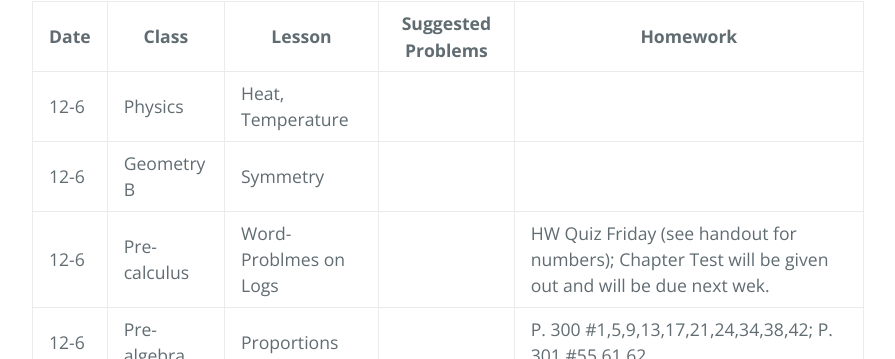
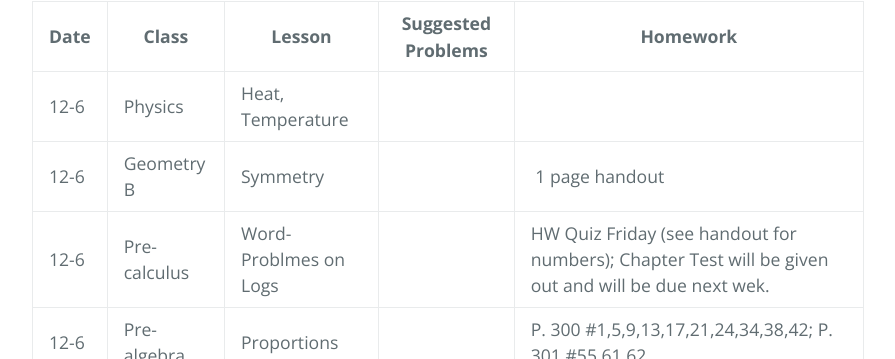
Before and after one commit to gpayoo/gpayoo, a Jekyll site: the page built from index.md, in a window 1280 px wide and 900 px high, scrolled down 471 px. Shown: the part 96-455 px from the top of the window, without its empty margins (192-1087 px from the left). Built offline with Jekyll 4.4.1, drawn with Linux system fonts in a browser that asks for light colours; our own code applies the rules of GitHub Pages for plain Markdown files.

Commit message:
Update index.md

```diff
--- a/index.md
+++ b/index.md
@@ -11,7 +11,7 @@ layout: default
 | Date | Class | Lesson | Suggested Problems | Homework |
 | ---- | ----- | ------ | -------- | ---
 | 12-6 | Physics | Heat, Temperature  | |
-| 12-6 | Geometry B | Symmetry | |
+| 12-6 | Geometry B | Symmetry | |  1 page handout
 | 12-6 | Pre-calculus | Word-Problmes on Logs| | HW Quiz Friday (see handout for numbers); Chapter Test will be given out and will be due next wek.
 | 12-6 | Pre-algebra | Proportions   | |  P. 300 #1,5,9,13,17,21,24,34,38,42; P. 301 #55,61,62
 | 12-6 | ESL Science |  |  | Test tom.
```
